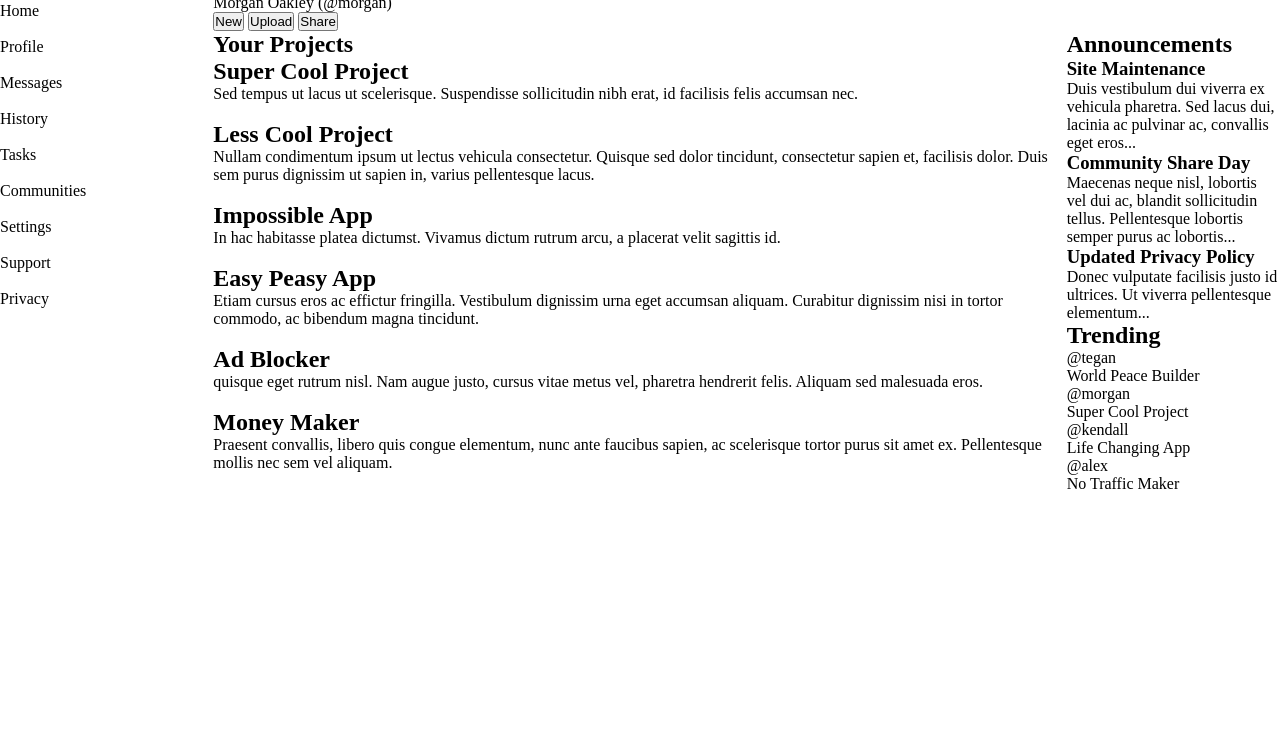
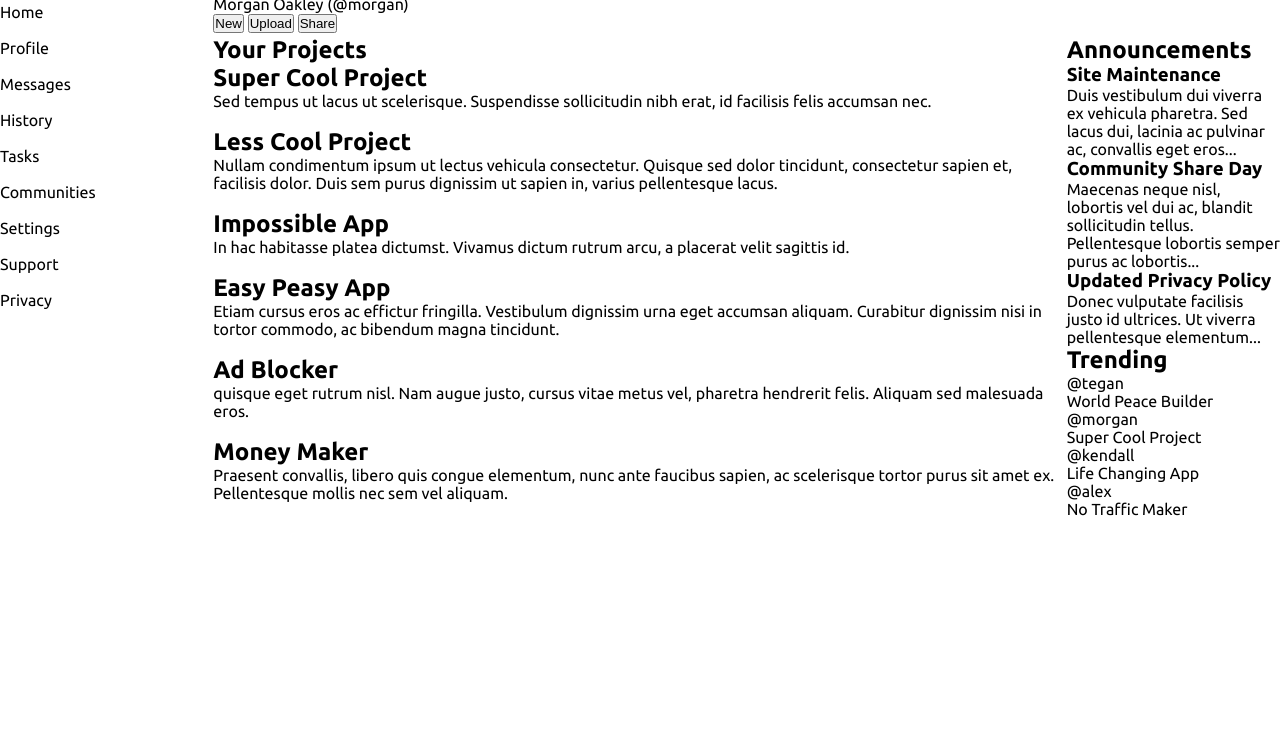
Before and after one commit to menulln/top-admin-dashboard, a plain HTML site: page index.html in a window 1280 px wide. Shown: the part 61-800 px from the top of the page. Drawn offline with Linux system fonts and the light colour scheme.

Commit message:
Import and set font

```diff
--- a/style.css
+++ b/style.css
@@ -1,3 +1,5 @@
+@import url('https://fonts.googleapis.com/css2?family=Outfit:wght@400;700&family=Ubuntu:ital,wght@0,400;0,700;1,400;1,700&display=swap');
+
 :root {
     --primary-clr: #ff5841;
     --primary-clr-bright: #ff6e5b;
@@ -19,6 +21,7 @@ body {
     display: grid;
     grid-template-columns: 1fr 4fr 1fr;
     grid-template-rows: 1fr 5fr;
+    font-family: "Ubuntu";
 }
 
 nav {
```
